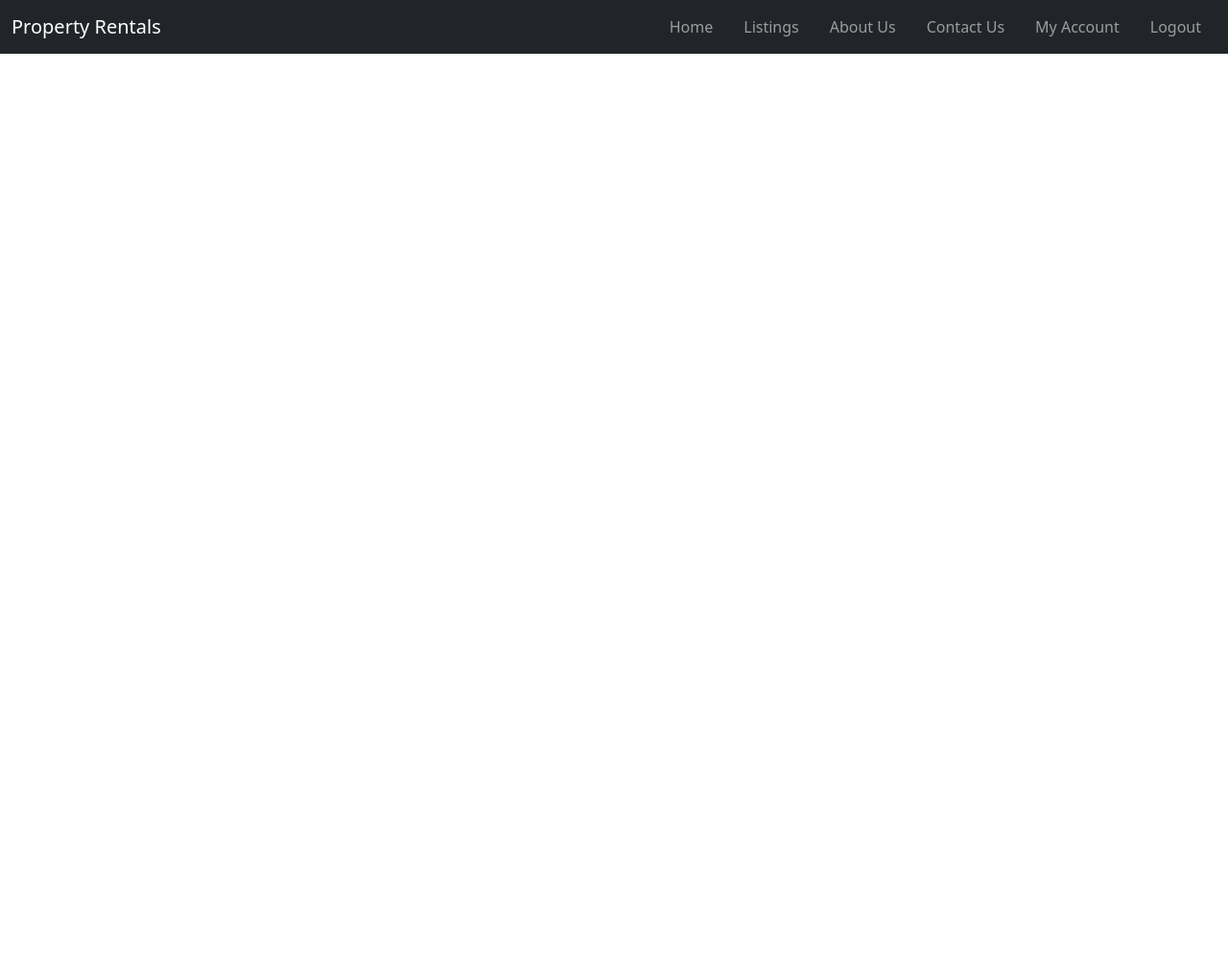
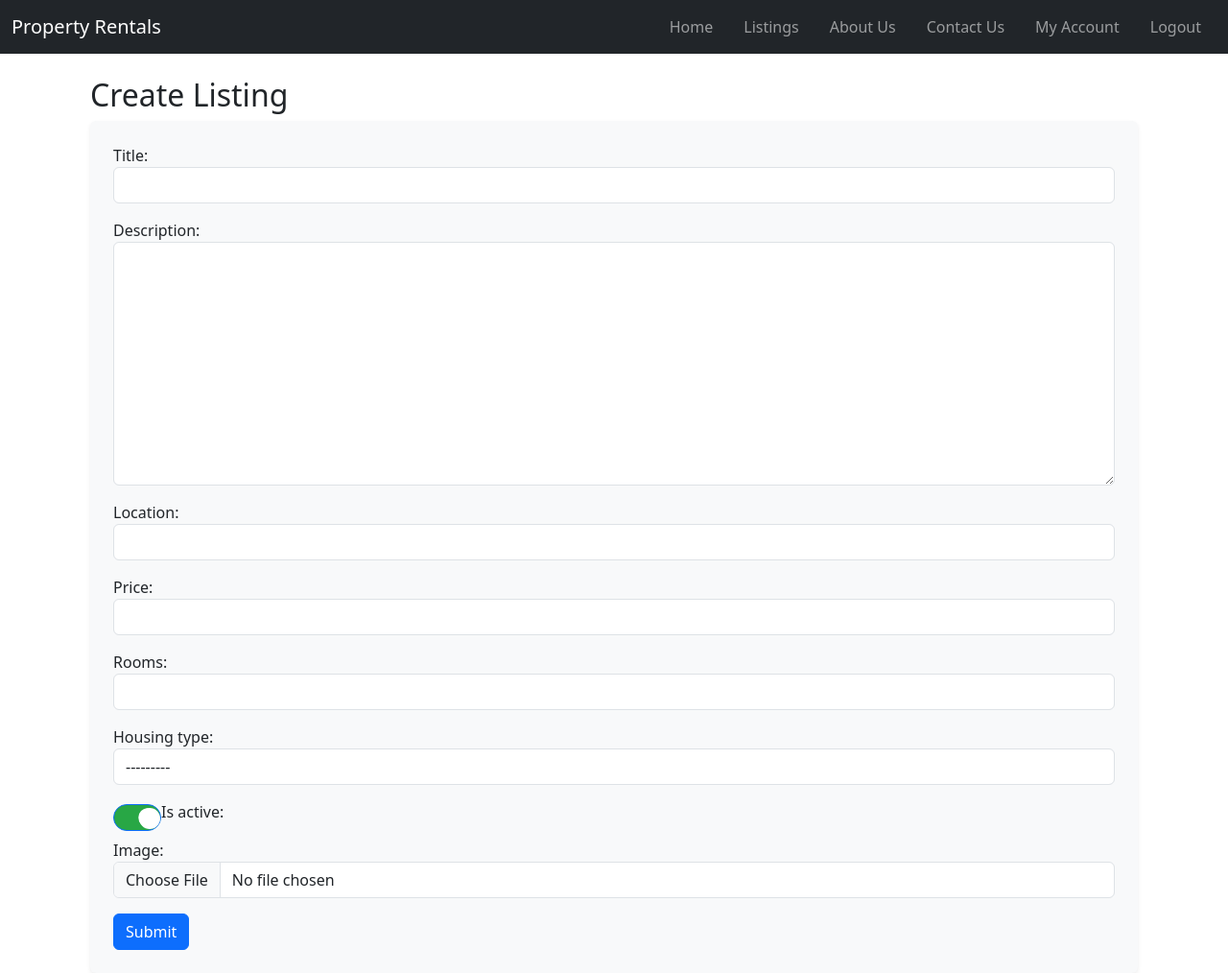
Before and after one commit to andarie1/property_rentals, a Django app: page /listings/create/ in a window 1280 px wide. Shown: the whole page at 96% size. Before the commit the page ends 56 px from the top, so only its background shows below. Run offline with Django 5.2, Linux system fonts and the light colour scheme; a user stored in the database is signed in; parts of the project's set-up code (start-up, migrations or seed data) failed here and were passed over; some libraries are stand-ins or nearby versions.

Commit message:
Edit review added, toggle switch active/not etc.

```diff
--- a/listings/forms.py
+++ b/listings/forms.py
@@ -40,11 +40,19 @@ class LandlordRegisterForm(TenantRegisterForm):
             user.save()
         return user
 
+STATUS_CHOICES = (
+    (True, 'Active'),
+    (False, 'Inactive'),
+)
 
 class ListingForm(forms.ModelForm):
     class Meta:
         model = Listing
         fields = ['title', 'description', 'location', 'price', 'rooms', 'housing_type', 'is_active', 'image']
+
+    def __init__(self, *args, **kwargs):
+        super().__init__(*args, **kwargs)
+        self.fields['is_active'].initial = True
 
 
 class ReviewForm(forms.ModelForm):
@@ -55,9 +63,6 @@ class ReviewForm(forms.ModelForm):
             'rating': forms.Select(choices=[(i, f'{i}★') for i in range(1, 6)]),
             'comment': forms.Textarea(attrs={'rows': 3, 'placeholder': 'Leave your comment...'}),
         }
-
-from django import forms
-from listings.models import Listing
 
 class SearchForm(forms.Form):
     keyword = forms.CharField(required=False)
--- a/listings/urls.py
+++ b/listings/urls.py
@@ -10,7 +10,7 @@ from .views import (
     logout_view,
     tenant_register,
     landlord_register,
-    my_account, register_choice, tenant_dashboard, landlord_dashboard, toggle_listing_status
+    my_account, register_choice, tenant_dashboard, landlord_dashboard, toggle_listing_status, edit_review
 )
 from rest_framework_simplejwt.views import TokenObtainPairView, TokenRefreshView, TokenVerifyView
 
@@ -39,6 +39,8 @@ urlpatterns = [
     path('dashboard/tenant/', tenant_dashboard, name='tenant_dashboard'),
     path('dashboard/landlord/', landlord_dashboard, name='landlord_dashboard'),
 
+    path('reviews/<int:id>/edit/', edit_review, name='edit_review'),
+
     # API маршруты
     path('api/', include(router.urls)),
 
--- a/listings/views.py
+++ b/listings/views.py
@@ -10,6 +10,7 @@ from .serializers import ListingSerializer
 from django.contrib.auth.forms import AuthenticationForm
 from django.db.models import Q, Avg
 from django.core.paginator import Paginator
+from .forms import TenantRegisterForm, LandlordRegisterForm, ListingForm, ReviewForm, SearchForm
 
 # ------------------- REST API -------------------
 class ListingViewSet(viewsets.ModelViewSet):
@@ -36,9 +37,6 @@ def tenant_register(request):
     else:
         form = TenantRegisterForm()
     return render(request, 'register_tenant.html', {'form': form})
-
-
-from .forms import TenantRegisterForm, LandlordRegisterForm, ListingForm, ReviewForm, SearchForm
 
 
 def landlord_register(request):
@@ -74,7 +72,7 @@ def login_view(request):
         if form.is_valid():
             user = form.get_user()
             login(request, user)
-            return redirect('home')
+            return redirect('listing_list')
     else:
         form = AuthenticationForm()
         return render(request, 'login.html', {'form': form})
@@ -222,3 +220,20 @@ def toggle_listing_status(request, id):
     listing.is_active = not listing.is_active
     listing.save()
     return redirect('my_account')
+
+@login_required
+def edit_review(request, id):
+    review = get_object_or_404(Review, id=id, tenant=request.user)
+
+    if request.method == 'POST':
+        form = ReviewForm(request.POST, instance=review)
+        if form.is_valid():
+            form.save()
+            return redirect('listing_detail', id=review.listing.id)
+    else:
+        form = ReviewForm(instance=review)
+
+    return render(request, 'edit_review.html', {
+        'form': form,
+        'review': review
+    })
--- a/rental_system/settings.py
+++ b/rental_system/settings.py
@@ -24,6 +24,7 @@ INSTALLED_APPS = [
     'rental_system',
     'rest_framework',
     'rest_framework_simplejwt',
+    'widget_tweaks',
 
 ]
 
--- a/templates/create_listing.html
+++ b/templates/create_listing.html
@@ -1,26 +1,64 @@
 {% extends "base.html" %}
-<html lang="en">
-<head>
-    <meta charset="UTF-8">
-    <meta name="viewport" content="width=device-width, initial-scale=1.0">
-    <title>Create Listing</title>
-    <style>
-        body { font-family: Arial, sans-serif; margin: 20px; }
-        form { max-width: 400px; margin: auto; }
-        input, textarea { width: 100%; margin-bottom: 10px; padding: 8px; }
-        button { background: #007bff; color: white; border: none; padding: 10px; cursor: pointer; }
-    </style>
-</head>
-<body>
+{% load widget_tweaks %}
+
+{% block content %}
+<style>
+/* Кастомные стили для переключателя */
+.form-switch .form-check-input {
+    width: 50px;
+    height: 28px;
+    background-color: #ccc;
+    border-radius: 30px;
+    position: relative;
+    appearance: none;
+    cursor: pointer;
+    transition: background-color 0.3s ease-in-out;
+}
+
+.form-switch .form-check-input::before {
+    content: "";
+    position: absolute;
+    top: 3px;
+    left: 4px;
+    width: 22px;
+    height: 22px;
+    background-color: white;
+    border-radius: 50%;
+    transition: 0.3s;
+}
+
+/* Активный (включённый) */
+.form-switch .form-check-input:checked {
+    background-color: #28a745; /* зелёный */
+}
+
+/* Шарик при активном */
+.form-switch .form-check-input:checked::before {
+    transform: translateX(22px);
+}
+</style>
+
+<div class="container mt-4">
     <h2>Create Listing</h2>
-    <form method="POST">
+    <form method="POST" enctype="multipart/form-data" class="bg-light p-4 rounded shadow-sm">
         {% csrf_token %}
-        <input type="text" name="title" placeholder="Title" required>
-        <textarea name="description" placeholder="Description" required></textarea>
-        <input type="number" name="price" placeholder="Price" required>
-        <input type="text" name="address" placeholder="Address" required>
-        <input type="number" name="num_rooms" placeholder="Number of Rooms" required>
-        <button type="submit">Submit</button>
+        {% for field in form %}
+            <div class="mb-3">
+                {% if field.name == "is_active" %}
+                    <div class="form-check form-switch">
+                        {{ field.label_tag }}
+                        {{ field|add_class:"form-check-input" }}
+                    </div>
+                {% else %}
+                    {{ field.label_tag }}
+                    {{ field|add_class:"form-control" }}
+                {% endif %}
+                {% if field.errors %}
+                    <div class="text-danger">{{ field.errors }}</div>
+                {% endif %}
+            </div>
+        {% endfor %}
+        <button type="submit" class="btn btn-primary">Submit</button>
     </form>
-</body>
-</html>
+</div>
+{% endblock %}
```
Also changed, not shown: templates/edit_review.html (added, +9 -0 lines), templates/landlord_dashboard.html (+14 -9 lines), templates/listing_detail.html (+6 -18 lines), templates/listings.html (+36 -9 lines), templatetags/form_tags.py (deleted, +0 -7 lines), db.sqlite3, media/listing_images/Screenshot_2025-04-08_204139.png (added), media/listing_images/Screenshot_2025-04-08_211613.png (added), media/listing_images/Screenshot_2025-04-08_212054.png (added), media/listing_images/Screenshot_2025-04-08_212115.png (added).
